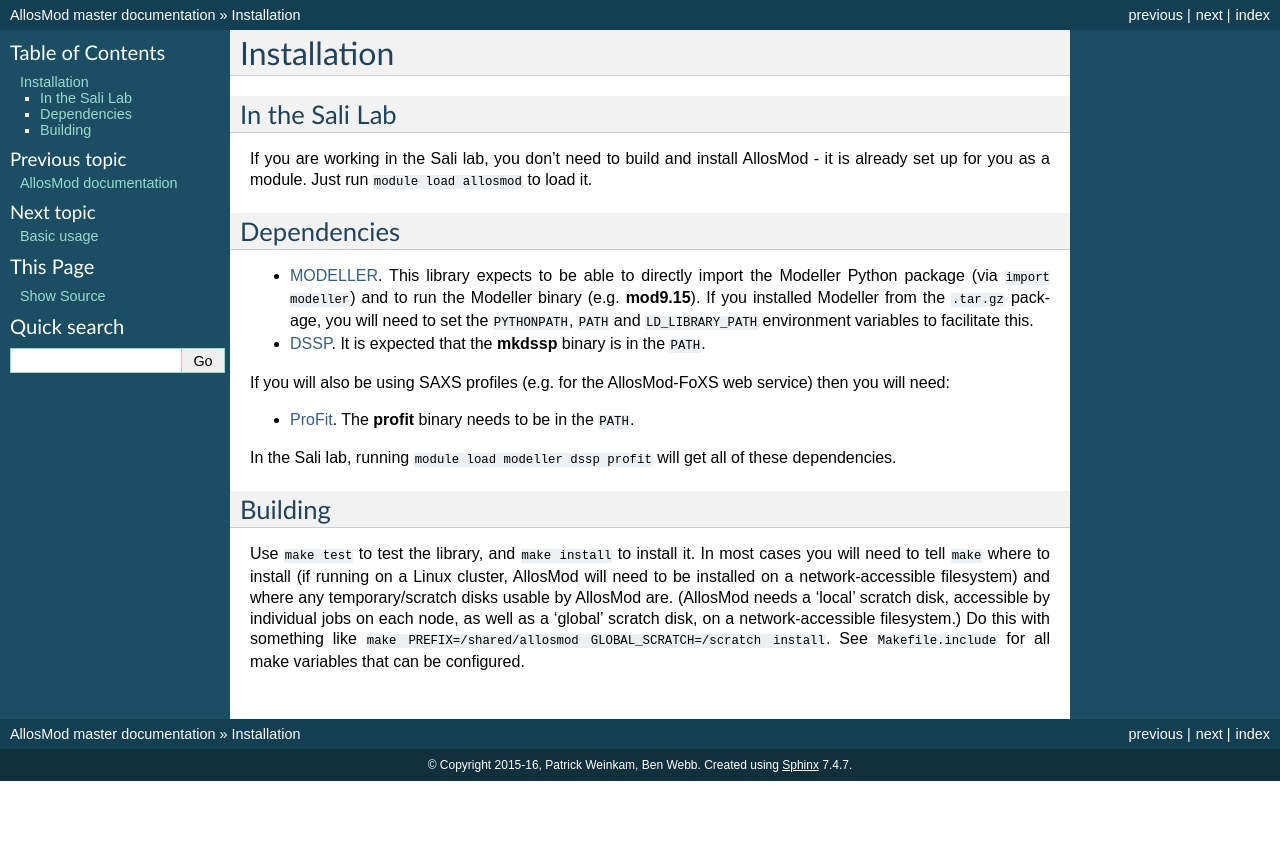
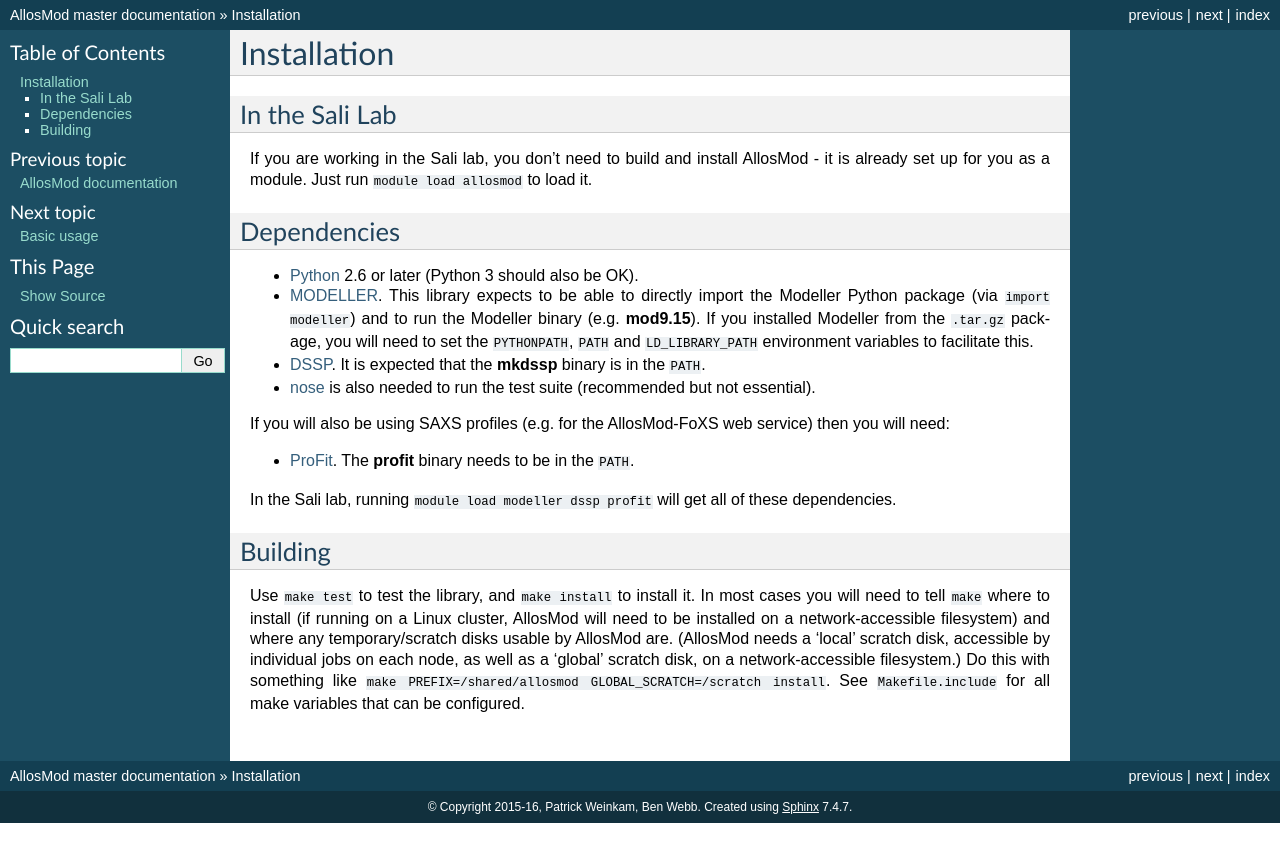
Before and after one commit to salilab/allosmod-lib, a Sphinx documentation site: the page built from doc/installation.rst, in a window 1280 px wide. Shown: the top 862 px of the page. Built offline with Sphinx 7.4.7, drawn with Linux system fonts in a browser that asks for light colours.

Commit message:
We also need Python and nose.

```diff
--- a/doc/installation.rst
+++ b/doc/installation.rst
@@ -11,6 +11,8 @@ AllosMod - it is already set up for you as a module. Just run
 Dependencies
 ============
 
+* `Python <https://www.python.org>`_ 2.6 or later (Python 3 should also be OK).
+
 * `MODELLER <https://salilab.org/modeller/>`_. This library expects to be able
   to directly import the Modeller Python package (via ``import modeller``)
   and to run the Modeller binary (e.g. :command:`mod9.15`). If you installed
@@ -20,6 +22,9 @@ Dependencies
 
 * `DSSP <http://swift.cmbi.ru.nl/gv/dssp/>`_. It is expected that the
   :command:`mkdssp` binary is in the ``PATH``.
+
+* `nose <https://nose.readthedocs.io/en/latest/>`_ is also needed to run the
+  test suite (recommended but not essential).
 
 If you will also be using SAXS profiles (e.g. for the AllosMod-FoXS web service)
 then you will need:
```
